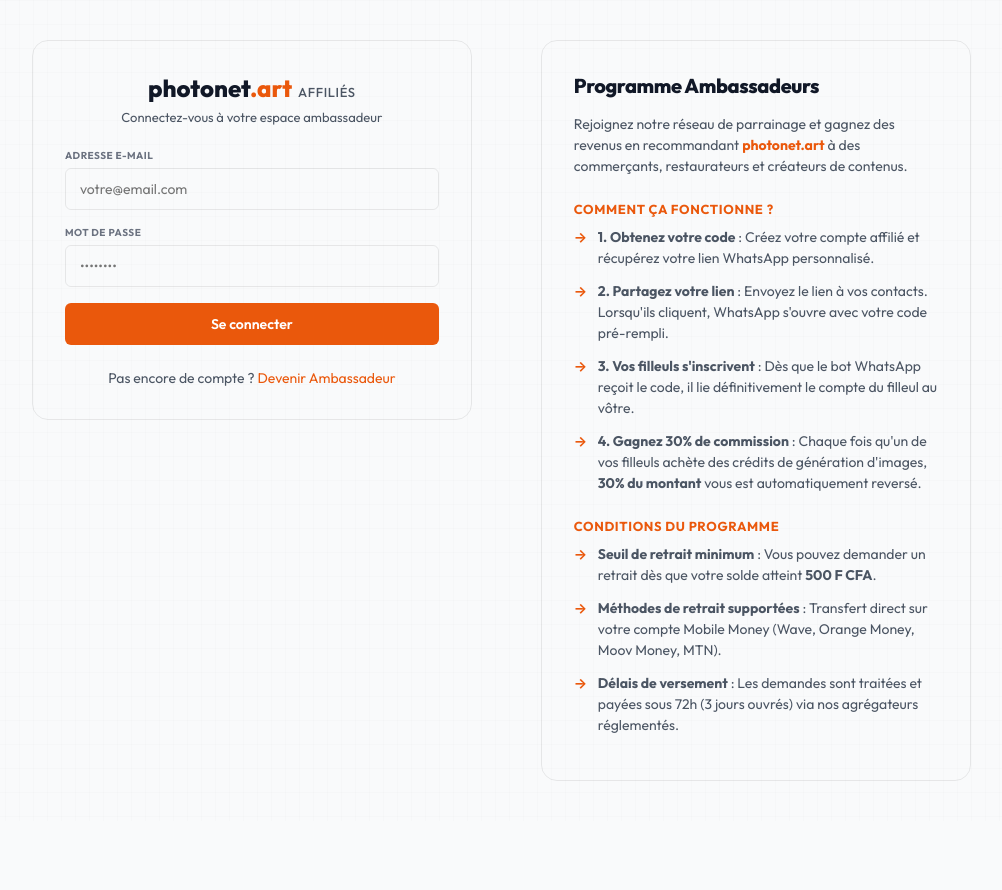
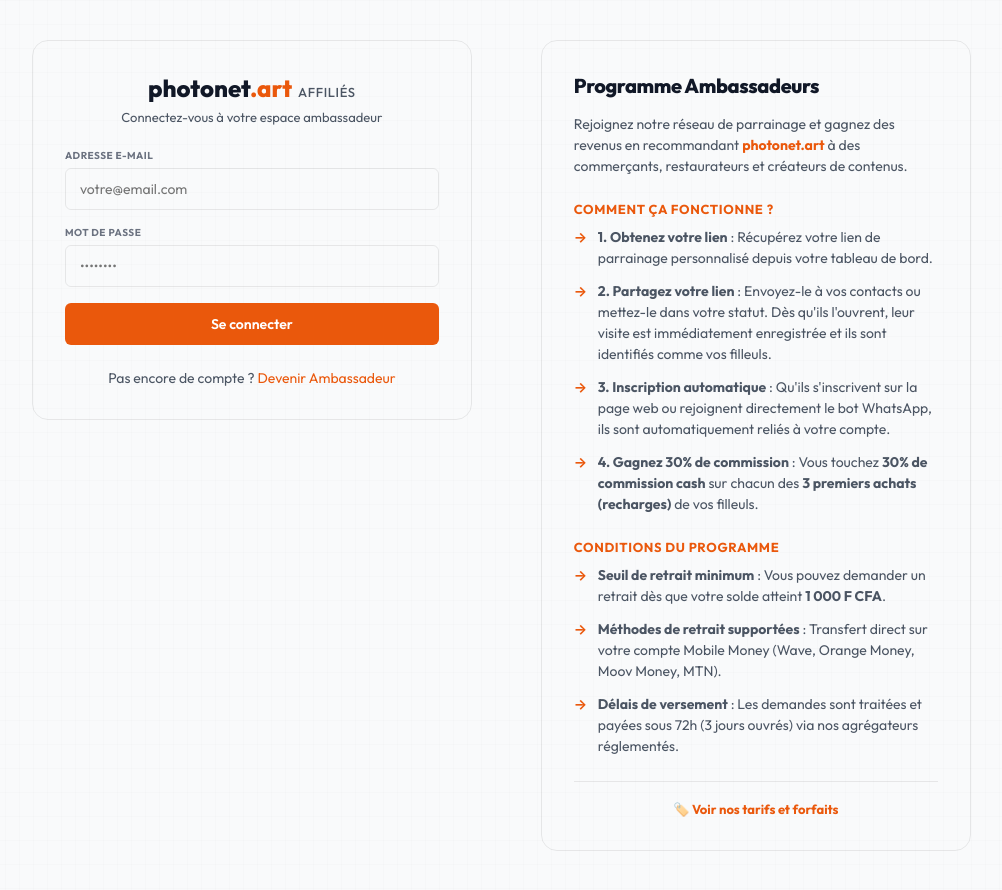
Before and after one commit to ibraaliou1112-boop/embassade-photonet.art, a React (Vite) app: page / in a window 1280 px wide. Shown: the whole page, without its empty margins (149-1151 px from the left). Before the commit the page ends 821 px from the top, so only its background shows below. Built offline with nearby package versions, Linux system fonts and the light colour scheme; no server answers.

Commit message:
feat: enforce 1000 XOF minimum withdrawal and update parrainage rules

```diff
--- a/src/App.jsx
+++ b/src/App.jsx
@@ -88,16 +88,16 @@
         <h4 className="info-section-title">Comment ça fonctionne ?</h4>
         <ul className="info-list">
           <li className="info-item">
-            <strong>1. Obtenez votre code</strong> : Créez votre compte affilié et récupérez votre lien WhatsApp personnalisé.
+            <strong>1. Obtenez votre lien</strong> : Récupérez votre lien de parrainage personnalisé depuis votre tableau de bord.
           </li>
           <li className="info-item">
-            <strong>2. Partagez votre lien</strong> : Envoyez le lien à vos contacts. Lorsqu'ils cliquent, WhatsApp s'ouvre avec votre code pré-rempli.
+            <strong>2. Partagez votre lien</strong> : Envoyez-le à vos contacts ou mettez-le dans votre statut. Dès qu'ils l'ouvrent, leur visite est immédiatement enregistrée et ils sont identifiés comme vos filleuls.
           </li>
           <li className="info-item">
-            <strong>3. Vos filleuls s'inscrivent</strong> : Dès que le bot WhatsApp reçoit le code, il lie définitivement le compte du filleul au vôtre.
+            <strong>3. Inscription automatique</strong> : Qu'ils s'inscrivent sur la page web ou rejoignent directement le bot WhatsApp, ils sont automatiquement reliés à votre compte.
           </li>
           <li className="info-item">
-            <strong>4. Gagnez 30% de commission</strong> : Chaque fois qu'un de vos filleuls achète des crédits de génération d'images, <strong>30% du montant</strong> vous est automatiquement reversé.
+            <strong>4. Gagnez 30% de commission</strong> : Vous touchez <strong>30% de commission cash</strong> sur chacun des <strong>3 premiers achats (recharges)</strong> de vos filleuls.
           </li>
         </ul>
       </div>
@@ -106,7 +106,7 @@
         <h4 className="info-section-title">Conditions du programme</h4>
         <ul className="info-list">
           <li className="info-item">
-            <strong>Seuil de retrait minimum</strong> : Vous pouvez demander un retrait dès que votre solde atteint <strong>500 F CFA</strong>.
+            <strong>Seuil de retrait minimum</strong> : Vous pouvez demander un retrait dès que votre solde atteint <strong>1 000 F CFA</strong>.
           </li>
           <li className="info-item">
             <strong>Méthodes de retrait supportées</strong> : Transfert direct sur votre compte Mobile Money (Wave, Orange Money, Moov Money, MTN).
@@ -116,6 +116,12 @@
           </li>
         </ul>
       </div>
+
+      <div style={{ marginTop: '24px', borderTop: '1px solid var(--border-color)', paddingTop: '16px', textAlign: 'center' }}>
+        <a href="https://photonet.art/recharge" target="_blank" rel="noopener noreferrer" style={{ fontSize: '13px', color: 'var(--accent-primary)', fontWeight: 700, textDecoration: 'none', display: 'inline-flex', alignItems: 'center', gap: '4px' }}>
+          🏷️ Voir nos tarifs et forfaits
+        </a>
+      </div>
     </div>
   );
 }
--- a/src/components/Dashboard.jsx
+++ b/src/components/Dashboard.jsx
@@ -163,12 +163,12 @@
         <div className="glass-panel share-card">
           <h3 className="share-title">Votre Lien de Parrainage WhatsApp</h3>
           <p className="share-desc">
-            Recommandez Photonet à vos proches commerçants, créateurs de contenu ou e-commerçants. Lorsqu'ils s'inscrivent et rechargent leur compte pour propulser leurs ventes, vous encaissez immédiatement <strong>30% de commission cash</strong> sur tous leurs achats, à vie !
+            Recommandez Photonet à vos proches commerçants, créateurs de contenu ou e-commerçants. Lorsqu'ils s'inscrivent et rechargent leur compte pour propulser leurs ventes, vous encaissez immédiatement <strong>30% de commission cash</strong> sur leurs 3 premiers achats !
           </p>
           <div className="share-input-group">
             <div className="share-link">
               <svg className="w-5 h-5 mr-3 flex-shrink-0" fill="currentColor" viewBox="0 0 24 24" width="18" height="18" style={{ color: '#25D366' }}>
-                <path d="M17.472 14.382c-.297-.149-1.758-.867-2.03-.967-.273-.099-.471-.148-.67.15-.197.297-.767.966-.94 1.164-.173.199-.347.223-.644.075-.297-.15-1.255-.463-2.39-1.475-.883-.788-1.761-1.653-2.059-.173-.297-.018-.458.13-.606.134-.133.298-.347.446-.52.149-.174.198-.298.298-.497.099-.198.05-.371-.025-.52-.075-.149-.669-1.612-.916-2.207-.242-.579-.487-.5-.669-.51a12.8 12.8 0 00-.57-.01c-.198 0-.52.074-.792.372-.272.297-1.04 1.016-1.04 2.479 0 1.462 1.065 2.875 1.213 3.074.149.198 2.096 3.2 5.077 4.487.709.306 1.262.489 1.694.625.712.227 1.36.195 1.871.118.571-.085 1.758-.719 2.006-1.413.248-.694.248-1.289.173-1.413-.074-.124-.272-.198-.57-.347m-5.421 7.403h-.004a9.87 9.87 0 01-5.031-1.378l-.361-.214-3.741.982.998-3.648-.235-.374a9.86 9.86 0 01-1.51-5.26c.001-5.45 4.436-9.884 9.888-9.884 2.64 0 5.122 1.03 6.988 2.898a9.825 9.825 0 012.893 6.994c-.003 5.45-4.437 9.884-9.885 9.884m8.413-18.297A11.815 11.815 0 0012.05 0C5.495 0 .16 5.335.157 11.892c0 2.096.547 4.142 1.588 5.945L.057 24l6.305-1.654a11.882 11.882 0 005.683 1.448h.005c6.554 0 11.89-5.335 11.893-11.893a11.821 11.821 0 00-3.48-8.413z"/>
+                <path d="M17.472 14.382c-.297-.149-1.758-.867-2.03-.967-.273-.099-.471-.148-.67.15-.197.297-.767.966-.94 1.164-.173.199-.347.223-.644.075-.297-.15-1.255-.463-2.39-1.475-.883-.788-1.48-1.761-1.653-2.059-.173-.297-.018-.458.13-.606.134-.133.298-.347.446-.52.149-.174.198-.298.298-.497.099-.198.05-.371-.025-.52-.075-.149-.669-1.612-.916-2.207-.242-.579-.487-.5-.669-.51a12.8 12.8 0 00-.57-.01c-.198 0-.52.074-.792.372-.272.297-1.04 1.016-1.04 2.479 0 1.462 1.065 2.875 1.213 3.074.149.198 2.096 3.2 5.077 4.487.709.306 1.262.489 1.694.625.712.227 1.36.195 1.871.118.571-.085 1.758-.719 2.006-1.413.248-.694.248-1.289.173-1.413-.074-.124-.272-.198-.57-.347m-5.421 7.403h-.004a9.87 9.87 0 01-5.031-1.378l-.361-.214-3.741.982.998-3.648-.235-.374a9.86 9.86 0 01-1.51-5.26c.001-5.45 4.436-9.884 9.888-9.884 2.64 0 5.122 1.03 6.988 2.898a9.825 9.825 0 012.893 6.994c-.003 5.45-4.437 9.884-9.885 9.884m8.413-18.297A11.815 11.815 0 0012.05 0C5.495 0 .16 5.335.157 11.892c0 2.096.547 4.142 1.588 5.945L.057 24l6.305-1.654a11.882 11.882 0 005.683 1.448h.005c6.554 0 11.89-5.335 11.893-11.893a11.821 11.821 0 00-3.48-8.413z"/>
               </svg>
               {whatsappLink}
             </div>
@@ -181,54 +181,6 @@
                   <path strokeLinecap="round" strokeLinejoin="round" d="M10 6H6a2 2 0 00-2 2v10a2 2 0 002 2h10a2 2 0 002-2v-4M14 4h6m0 0v6m0-6L10 14" />
                 </svg>
               </a>
-            </div>
-          </div>
-        </div>
-
-        {/* Section Guide de Réussite & Conseils de Conversion */}
-        <div className="glass-panel success-guide-card" style={{ marginTop: '24px', padding: '28px', border: '1px solid rgba(234, 88, 12, 0.15)', background: 'linear-gradient(135deg, rgba(234, 88, 12, 0.02) 0%, rgba(255, 255, 255, 0.95) 100%)' }}>
-          <h3 className="share-title" style={{ color: 'var(--accent-primary)', display: 'flex', alignItems: 'center', gap: '8px', fontSize: '16px', fontWeight: 700, marginBottom: '8px' }}>
-            🚀 Guide d'Élite : Comment maximiser vos gains ?
-          </h3>
-          <p className="share-desc" style={{ marginBottom: '20px', fontSize: '13px', color: 'var(--text-secondary)', lineHeight: '1.5' }}>
-            Ne vous contentez pas de copier le lien : appliquez ces conseils éprouvés pour captiver vos contacts et bâtir un revenu passif solide !
-          </p>
-
-          <div className="guide-grid" style={{ display: 'grid', gridTemplateColumns: 'repeat(auto-fit, minmax(220px, 1fr))', gap: '20px' }}>
-            <div className="guide-item" style={{ display: 'flex', flexDirection: 'column', gap: '6px' }}>
-              <div style={{ fontWeight: 700, fontSize: '13.5px', color: 'var(--text-primary)', display: 'flex', alignItems: 'center', gap: '6px' }}>
-                💰 30% de commission à VIE
-              </div>
-              <p style={{ fontSize: '12px', color: 'var(--text-secondary)', lineHeight: '1.4' }}>
-                Vous touchez <strong>30%</strong> sur <strong>chaque recharge</strong> effectuée par vos filleuls, aujourd'hui et pour toujours. C'est un revenu passif garanti à long terme !
-              </p>
-            </div>
-
-            <div className="guide-item" style={{ display: 'flex', flexDirection: 'column', gap: '6px' }}>
-              <div style={{ fontWeight: 700, fontSize: '13.5px', color: 'var(--text-primary)', display: 'flex', alignItems: 'center', gap: '6px' }}>
-                📢 Partagez des exemples réels
-              </div>
-              <p style={{ fontSize: '12px', color: 'var(--text-secondary)', lineHeight: '1.4' }}>
-                Montrez des exemples d'affiches créées avec Photonet. Expliquez-leur qu'ils économisent des frais de graphiste et obtiennent un visuel pro en 30 secondes chrono !
-              </p>
-            </div>
-
-            <div className="guide-item" style={{ display: 'flex', flexDirection: 'column', gap: '6px' }}>
-              <div style={{ fontWeight: 700, fontSize: '13.5px', color: 'var(--text-primary)', display: 'flex', alignItems: 'center', gap: '6px' }}>
-                📲 Où diffuser votre lien ?
-              </div>
-              <p style={{ fontSize: '12px', color: 'var(--text-secondary)', lineHeight: '1.4' }}>
-                Mettez votre lien en <strong>Statut WhatsApp</strong> quotidiennement, partagez-le dans vos groupes d'entrepreneurs locaux et sur vos pages de réseaux sociaux.
-              </p>
-            </div>
-
-            <div className="guide-item" style={{ display: 'flex', flexDirection: 'column', gap: '6px' }}>
-              <div style={{ fontWeight: 700, fontSize: '13.5px', color: 'var(--text-primary)', display: 'flex', alignItems: 'center', gap: '6px' }}>
-                ⚡ Retraits sous 72H ouvrées
-              </div>
-              <p style={{ fontSize: '12px', color: 'var(--text-secondary)', lineHeight: '1.4' }}>
-                Vos demandes de retrait (dès <strong>2 000 F CFA</strong>) sont traitées en toute sécurité et créditées sous 72h via Mobile Money (Wave, MTN, Moov, Orange).
-              </p>
             </div>
           </div>
         </div>
@@ -381,7 +333,7 @@
                   id="amount"
                   className="form-input"
                   placeholder="Ex: 5000"
-                  min="500"
+                  min="1000"
                   value={withdrawAmount}
                   onChange={(e) => setWithdrawAmount(e.target.value)}
                   required
```
